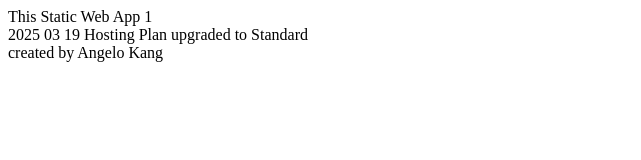
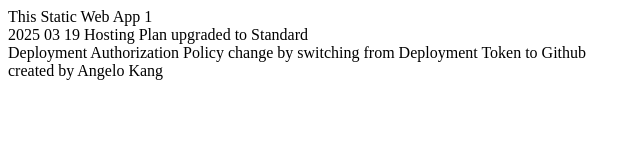
Before and after one commit to stmaryangelo/staticwebapp1, a plain HTML site: page index.html in a window 1280 px wide. Shown: the whole page, without its empty margins (0-641 px from the left). Drawn offline with Linux system fonts and the light colour scheme.

Commit message:
Update index.html

```diff
--- a/index.html
+++ b/index.html
@@ -7,6 +7,8 @@
     <br>
     2025 03 19 Hosting Plan upgraded to Standard
     <br>
+    Deployment Authorization Policy change by switching from Deployment Token to Github
+    <br>
     created by Angelo Kang
 
   </body>
```
